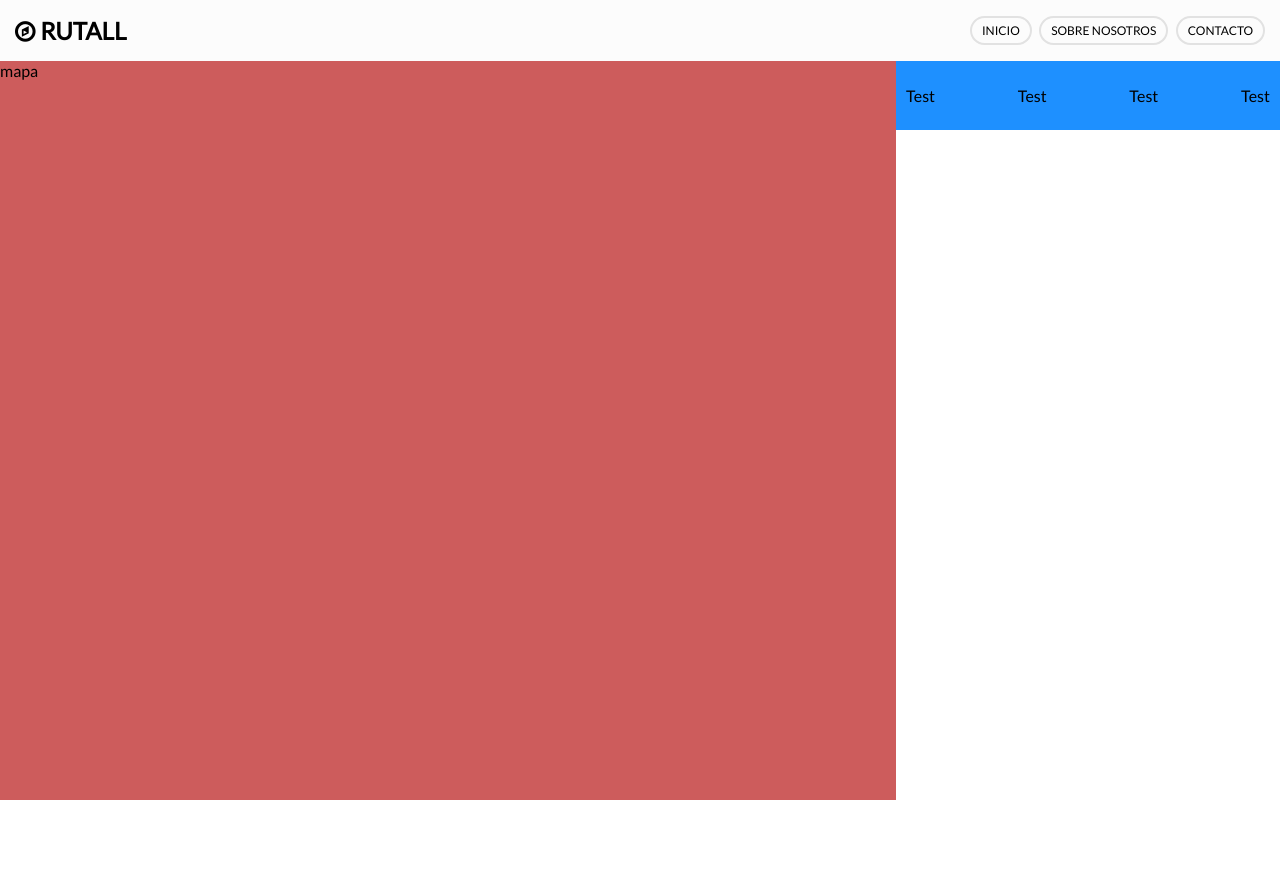
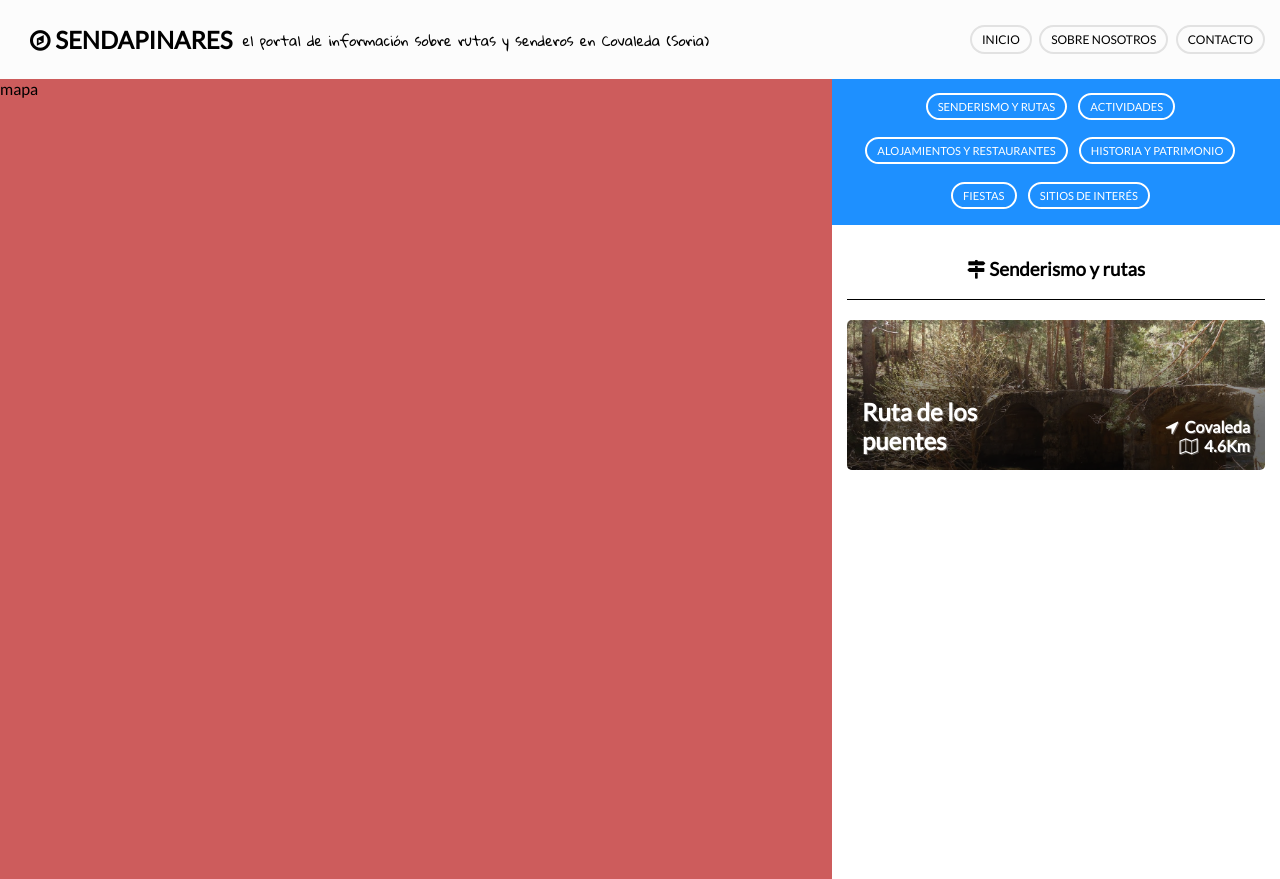
Before and after one commit to alvaropeso97/Rutall, a plain HTML site: page index.html in a window 1280 px wide. Before the commit the page ends 800 px from the top, so only its background shows below. Drawn offline with Linux system fonts and the light colour scheme.

Commit message:
Mejorado menú principal, añadido menú secundario e información de rutas

```diff
--- a/css/css.css
+++ b/css/css.css
@@ -1,7 +1,6 @@
 /* General */
 body,html {
     height: 100%;
-    overflow: hidden;
 }
 body {
     font-family: Lato, Arial;
@@ -23,7 +22,25 @@ a:visited {
     color: inherit;
 }
 
-header {
+div.logo {
+    display: flex;
+    flex-wrap: wrap;
+    align-items: center;
+    padding: 15px;
+}
+
+div.logo h1 {
+    display: inline-block;
+    margin: 0px 10px 0px 0px;
+}
+
+div.logo small {
+    text-transform: none;
+    font-size: 14px;
+    font-family: 'Gloria Hallelujah', cursive;
+}
+
+.barra-menu {
     text-transform: uppercase;
     font-size: 12px;
     -webkit-box-shadow: 0px 2px 5px 0px rgba(196, 196, 196, 0.75);
@@ -33,13 +50,12 @@ header {
     display: flex;
     justify-content: space-between;
     align-items: center;
-    padding: 0px 15px;
-    z-index: 999;
+    padding: 10px 15px;
 }
 
 /* Menú principal */
-nav.principal ul {
-
+nav.principal {
+    flex-shrink: 0;
 }
 
 nav.principal ul li {
@@ -83,47 +99,108 @@ nav.movil ul li a {
     padding: 7px;
 }
 
-@media screen and (min-width: 0px) and (max-width: 500px) {
-    a.menu-abrir { display: block; }
-    nav.principal ul { display: none; }
-    nav.movil ul { display: block; }
-    div.contenedor {
-        display: flex;
-        flex-direction: column;
-    }
-    div.info { width: 100%; }
-    iframe.mapa { width: 500px; }
-}
-
 div.contenedor {
     display: flex;
     flex-direction: row;
     height: 100%;
 }
 
-div.mapa {
-    flex-basis: 70%;
+section.mapa {
+    flex-basis: 65%;
     background-color: indianred;
 
 }
 
 aside.info {
-    flex-basis: 30%;
+    flex-basis: 35%;
 }
 
 aside.info nav.secundario {
     background-color: dodgerblue;
+    color: #FFFFFF;
+    font-size: 0.7em;
+    text-transform: uppercase;
 }
 
 aside.info nav.secundario ul {
-    padding: 25px 10px;
+    padding: 0.5em;
     display: flex;
+    flex-wrap: wrap;
+    line-height: 4em;
+    justify-content: center;
     align-items: center;
-    justify-content: space-between;
     margin: 0;
 }
 
 aside.info nav.secundario ul li {
     display: inline;
     text-decoration: none;
+    margin-right: 1em;
 }
+
+aside.info nav.secundario ul li a:hover {
+    background-color: #FFFFFF;
+    color:black;
+}
+aside.info nav.secundario ul li a {
+    border: 2px solid #FFFFFF;
+    border-radius: 30px;
+    padding: 5px 10px;
+}
+
+aside.info section {
+    padding: 15px;
+}
+
+aside.info section header {
+    border-bottom: 1px solid #000000;
+    text-align: center;
+    margin-bottom: 20px;
+}
+
+aside.info section article {
+
+}
+
+div.info-img {
+    border-radius: 5px;
+    width: 100%;
+    height: 150px;
+    -webkit-box-shadow: inset 0px -117px 65px -21px rgba(0,0,0,0.6);
+    -moz-box-shadow: inset 0px -117px 65px -21px rgba(0,0,0,0.6);
+    box-shadow: inset 0px -117px 65px -21px rgba(0,0,0,0.6);
+    background-size: cover;
+    display: flex;
+    justify-content: space-between;
+    align-items: flex-end;
+}
+
+div.info-img h2 {
+    margin: 0;
+    color: #FFF;
+    text-shadow: 1px 1px 0px rgba(255, 255, 255, 0.3);
+    padding: 15px;
+}
+
+div.info-img h4 {
+    margin: 0;
+    color: #FFF;
+    text-shadow: 1px 1px 0px rgba(255, 255, 255, 0.3);
+    display: flex;
+    flex-wrap: wrap;
+    justify-content: flex-end;
+    padding: 15px;
+}
+
+@media screen and (max-width: 628px) {
+    a.menu-abrir { display: block; }
+    nav.principal ul { display: none; }
+    nav.movil ul { display: block; }
+    div.logo small { display: none; }
+}
+
+@media screen and (max-width: 1000px) {
+    div.contenedor {
+        flex-direction: column;
+    }
+}
--- a/index.html
+++ b/index.html
@@ -3,14 +3,17 @@
 <head>
     <meta charset="UTF-8">
     <link href="https://fonts.googleapis.com/css?family=Lato" rel="stylesheet">
+    <link href="https://fonts.googleapis.com/css?family=Gloria+Hallelujah" rel="stylesheet">
     <link rel="stylesheet" href="css/css.css">
     <link rel="stylesheet" href="css/font-awesome.css">
     <title>Rutall - Inicio</title>
 </head>
 <body>
 <header>
+    <div class="barra-menu">
         <div class="logo">
-            <h1><i class="fa fa-compass" aria-hidden="true"></i>&nbsp;Rutall</h1>
+            <h1><i class="fa fa-compass" aria-hidden="true"></i>&nbsp;Sendapinares</h1>
+            <small>el portal de información sobre rutas y senderos en Covaleda (Soria)</small>
         </div>
         <nav class="principal">
             <ul>
@@ -18,29 +21,39 @@
                 <li><a href="#">Sobre nosotros</a></li>
                 <li><a href="#">Contacto</a></li>
             </ul>
+        </nav>
         <a href="#" class="menu-abrir"><i class="fa fa-bars" aria-hidden="true"></i></a>
-        </nav>
+    </div>
 </header>
-        <nav class="movil">
-            <ul>
-                <li><a href="#">Inicio</a></li>
-                <li><a href="#">Sobre nosotros</a></li>
-                <li><a href="#">Contacto</a></li>
-            </ul>
-        </nav>
 <div class="contenedor">
-            <div class="mapa">
+    <section class="mapa">
         mapa
-            </div>
+    </section>
     <aside class="info">
         <nav class="secundario">
             <ul>
-                        <li>Test</li>
-                        <li>Test</li>
-                        <li>Test</li>
-                        <li>Test</li>
+                <li><a href="#">Senderismo y rutas</a></li>
+                <li><a href="#">Actividades</a></li>
+                <li><a href="#">Alojamientos y restaurantes</a></li>
+                <li><a href="#">Historia y patrimonio</a></li>
+                <li><a href="#">Fiestas</a></li>
+                <li><a href="#">Sitios de interés</a></li>
             </ul>
         </nav>
+        <section>
+            <header>
+                <h1><i class="fa fa-map-signs" aria-hidden="true"></i>&nbsp;Senderismo y rutas</h1>
+            </header>
+            <article>
+                <div class="info-img" style="background-image: url(img/ruta1.JPG)">
+                    <h2>Ruta de los puentes</h2>
+                    <h4>
+                        <span><i class="fa fa-location-arrow" aria-hidden="true"></i>&nbsp;&nbsp;Covaleda</span>
+                        <span>&nbsp;&nbsp;<i class="fa fa-map-o" aria-hidden="true"></i>&nbsp;&nbsp;4.6Km</span>
+                    </h4>
+                </div>
+            </article>
+        </section>
     </aside>
 </div>
 <script src="js/jquery-3.2.0.min.js"></script>
--- a/js/main.js
+++ b/js/main.js
@@ -1,12 +1,29 @@
-/* Menú principal */
-$(document).ready(function () {
-    var navmovil = $('nav.movil');
-    var botonAbrirMenu = $('a.menu-abrir');
-    $(navmovil).hide();
-   $(botonAbrirMenu).click(function (event) {
-       event.preventDefault();
-       $('a.menu-abrir i').toggleClass('fa-bars');
-       $('a.menu-abrir i').toggleClass('fa-times');
-      $(navmovil).slideToggle();
-   });
+$(document).ready(function() {
+    menuMovil();
+    $("a.menu-abrir").click(function (event) { //Modificar icono, abrir/cerrar menú móvil
+        event.preventDefault();
+        $('a.menu-abrir i').toggleClass('fa-bars');
+        $('a.menu-abrir i').toggleClass('fa-times');
+        $("nav.movil").slideToggle();
+    });
 });
+
+$( window ).resize(function() {
+    menuMovil();
+});
+
+function menuMovil() {
+    if (window.matchMedia('(max-width: 629px)').matches && $('nav.movil').length == 0)
+    {
+        $("nav.principal").appendTo("body > header").removeClass('principal').addClass('movil');
+        $("nav.movil").hide();
+    }
+
+    if (window.matchMedia('(min-width: 628px)').matches)
+    {
+        $("a.menu-abrir i[class='fa fa-times']").removeClass('fa-times').addClass('fa-bars');
+        $("nav.movil").show();
+        $("nav.movil").removeClass('movil').addClass('principal').appendTo(".barra-menu");
+
+    }
+}
```
Also changed, not shown: img/ruta1.JPG (added). Lines whose indentation alone changed are shown as unchanged.
